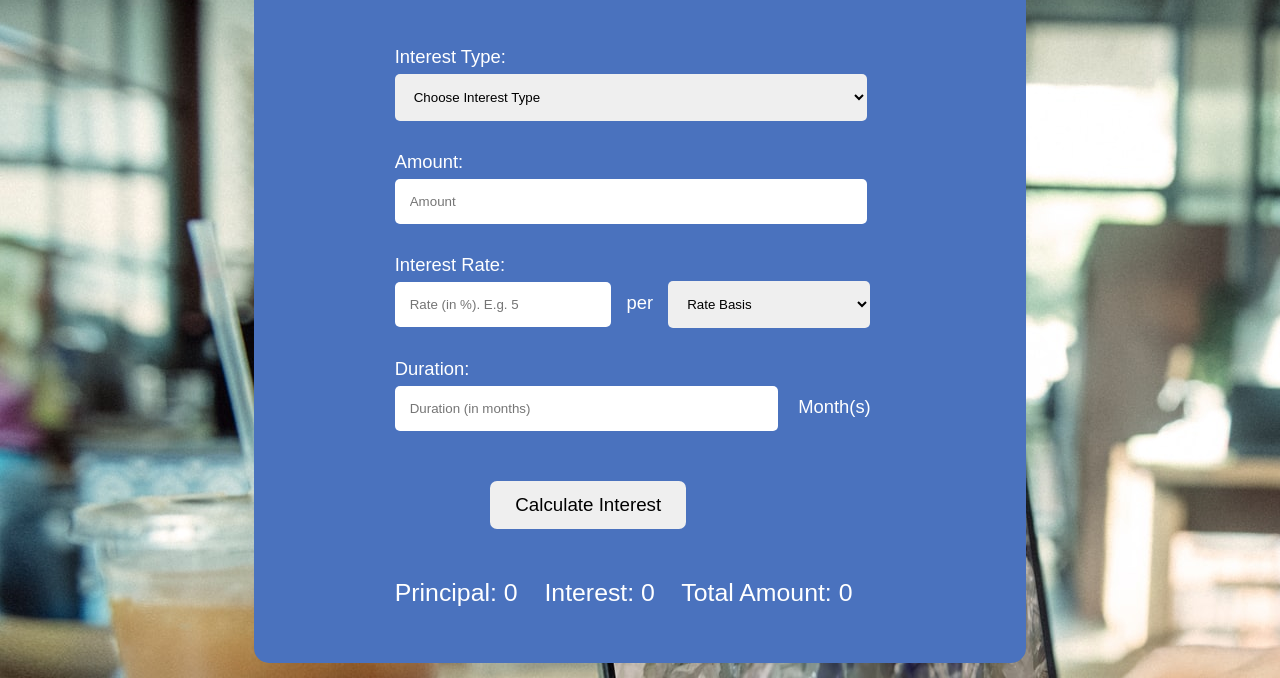
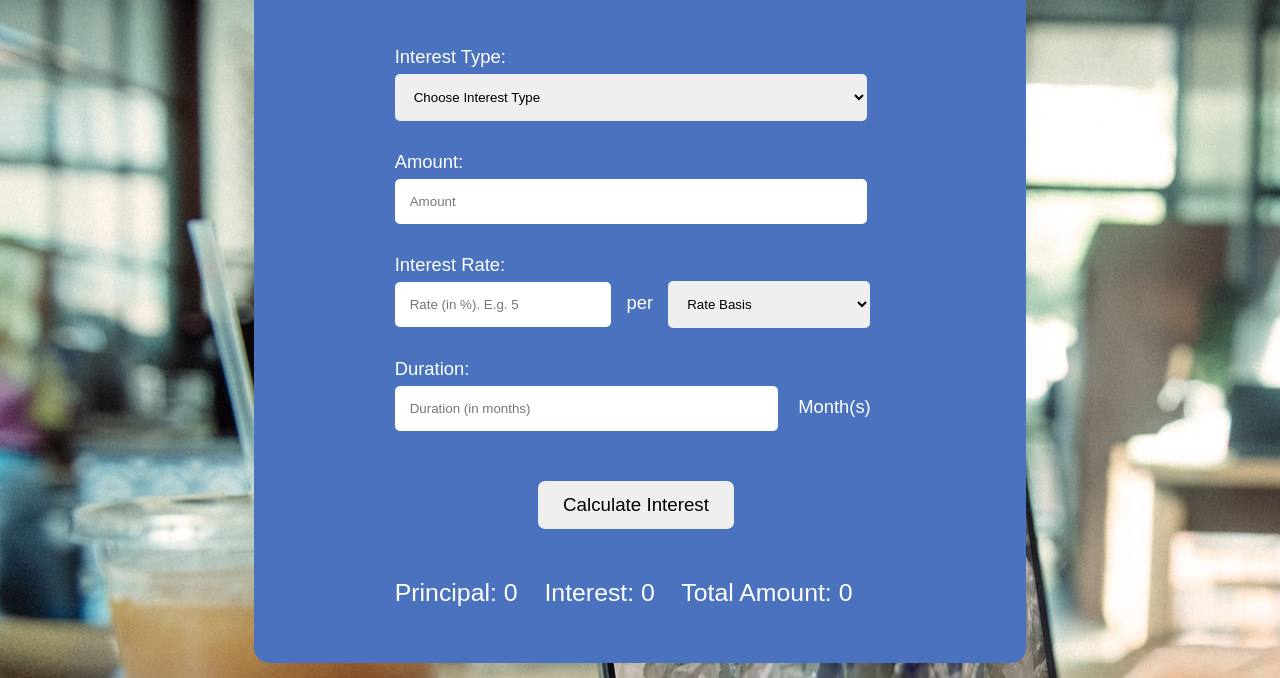
Before and after one commit to Chukwuamaka/interest-calculator, a plain HTML site: page index.html in a window 1280 px wide. Shown: the part 122-800 px from the top of the page. Drawn offline with Linux system fonts and the light colour scheme.

Commit message:
Update index.css

```diff
--- a/index.css
+++ b/index.css
@@ -70,7 +70,7 @@ input:focus, select:focus {
     border: none;
     border-radius: 7px;
     margin-bottom: 50px;
-    margin-left: 20%;
+    margin-left: 30%;
     font-size: 102%;
     outline: none;
     cursor: pointer;
```
